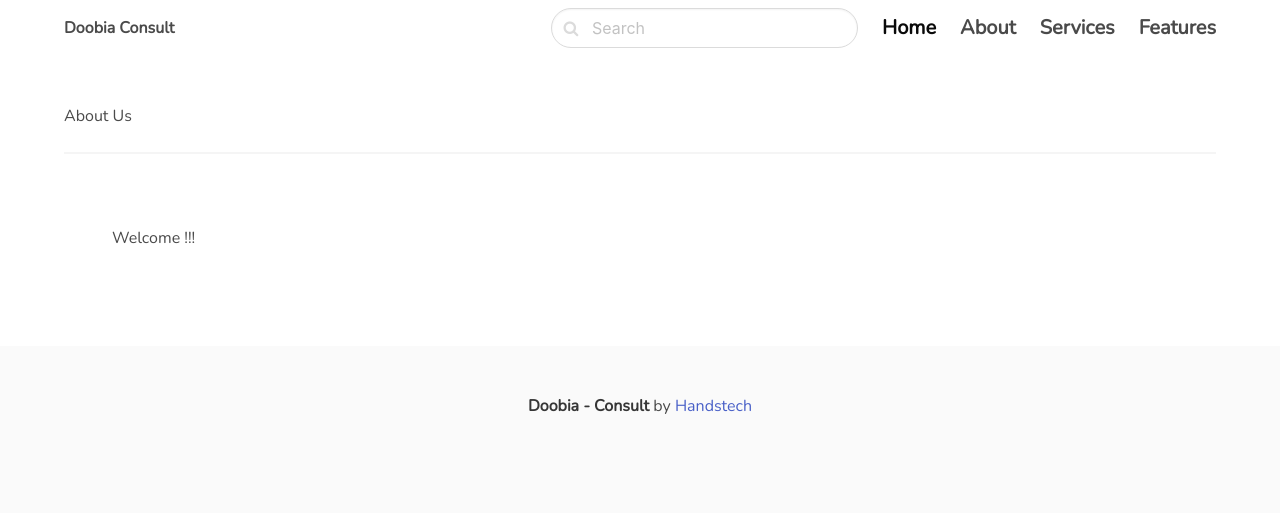
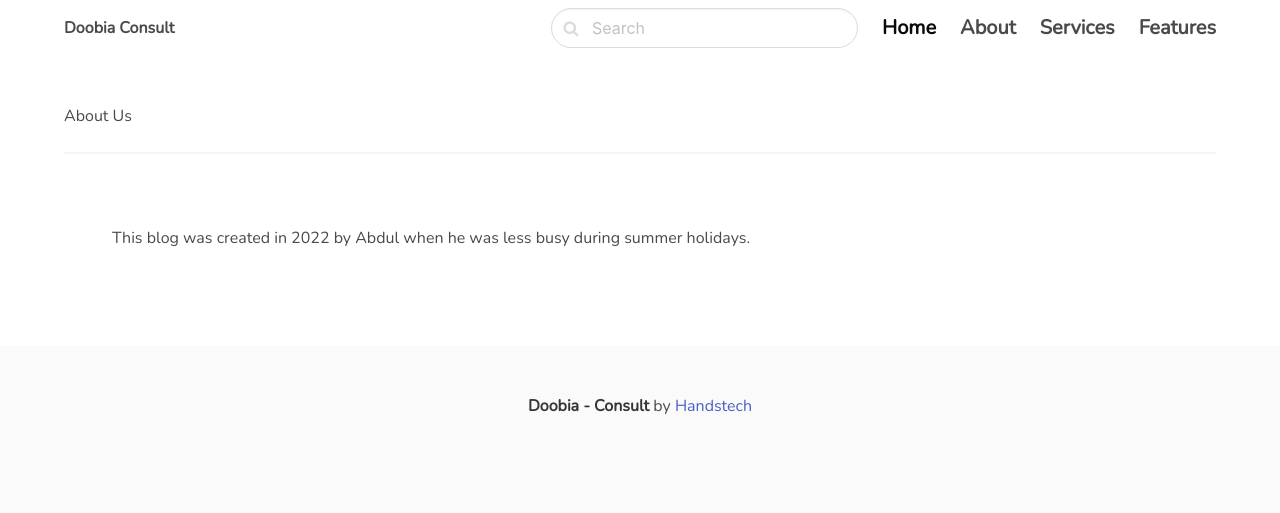
Before and after one commit to GaoxingAbdullah/dbiablog, a Django app: page /about in a window 1280 px wide. Shown: the top 513 px of the page. Run offline with Django 4.2, Linux system fonts and the light colour scheme.

Commit message:
modified about.html page

```diff
--- a/dbiablog/core/templates/core/about.html
+++ b/dbiablog/core/templates/core/about.html
@@ -5,7 +5,7 @@
     <h1 class="is-large">About Us </h1>
     <hr>
     <section class="section">
-        <p>Welcome !!! </p>
+        <p>This blog was created in 2022 by Abdul when he was less busy during summer holidays.</p>
 
 
     </section>
```
